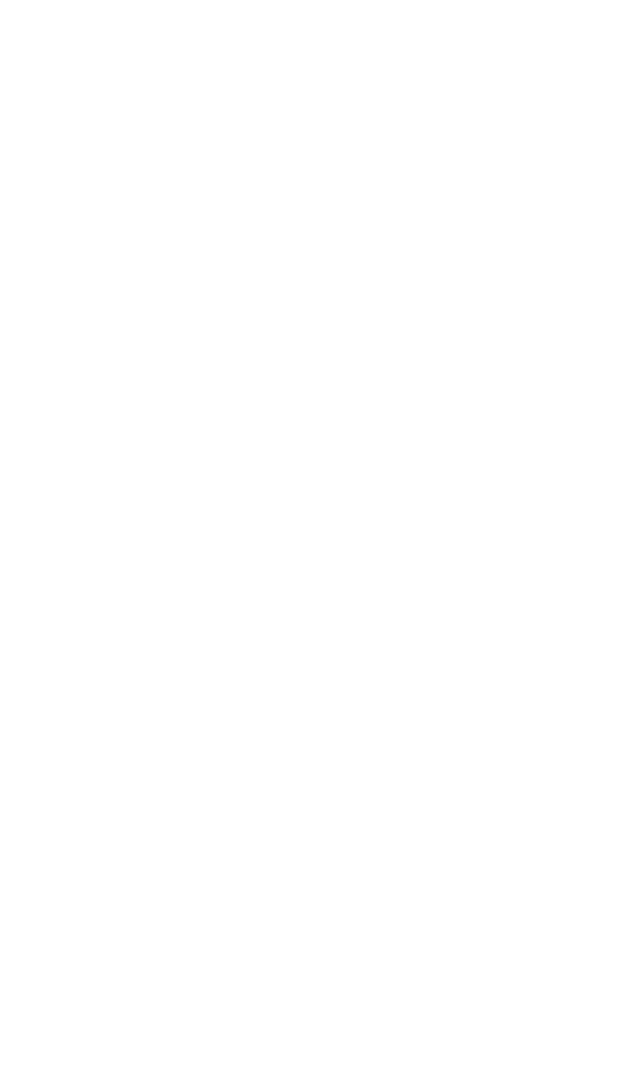
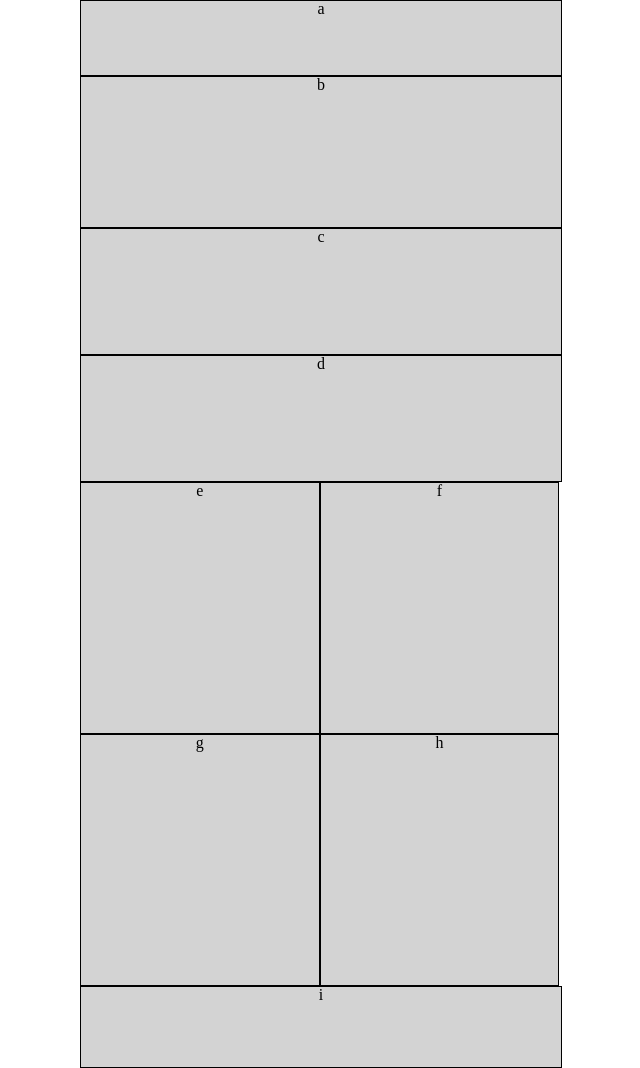
Before and after one commit to andrewquamme/301-lab-01, a plain HTML site: page index.html in a window 1280 px wide. Shown: the whole page, without its empty margins (320-960 px from the left). Before the commit the page ends 800 px from the top, so only its background shows below. Drawn offline with Linux system fonts and the light colour scheme.

Commit message:
sets up divs and begin styling

```diff
--- a/css/base.css
+++ b/css/base.css
@@ -0,0 +1,12 @@
+body {
+  width: 480px;
+  height: 767px;
+  margin: auto;
+}
+
+div {
+  border: 1px solid black;
+  text-align: center;
+  background-color: lightgray;
+  float: left;
+}
--- a/css/layout.css
+++ b/css/layout.css
@@ -0,0 +1,24 @@
+#a {
+  width: 100%;
+  height: 9.7%;
+}
+
+#b {
+  width: 100%;
+  height: 19.5%;
+}
+
+#c, #d {
+  width: 100%;
+  height: 16.3%;
+}
+
+#e, #f, #g, #h {
+  width: 49.5%;
+  height: 32.6%;
+}
+
+#i {
+  width: 100%;
+  height: 10.4%;
+}
--- a/index.html
+++ b/index.html
@@ -10,6 +10,24 @@
 
   <body>
 
+    <div id="a">a</div>
+
+    <div id="b">b</div>
+
+    <div id="c">c</div>
+
+    <div id="d">d</div>
+
+    <div id="e">e</div>
+
+    <div id="f">f</div>
+
+    <div id="g">g</div>
+
+    <div id="h">h</div>
+
+    <div id="i">i</div>
+
     <!-- <script src="" async defer></script> -->
   </body>
 </html>
```
